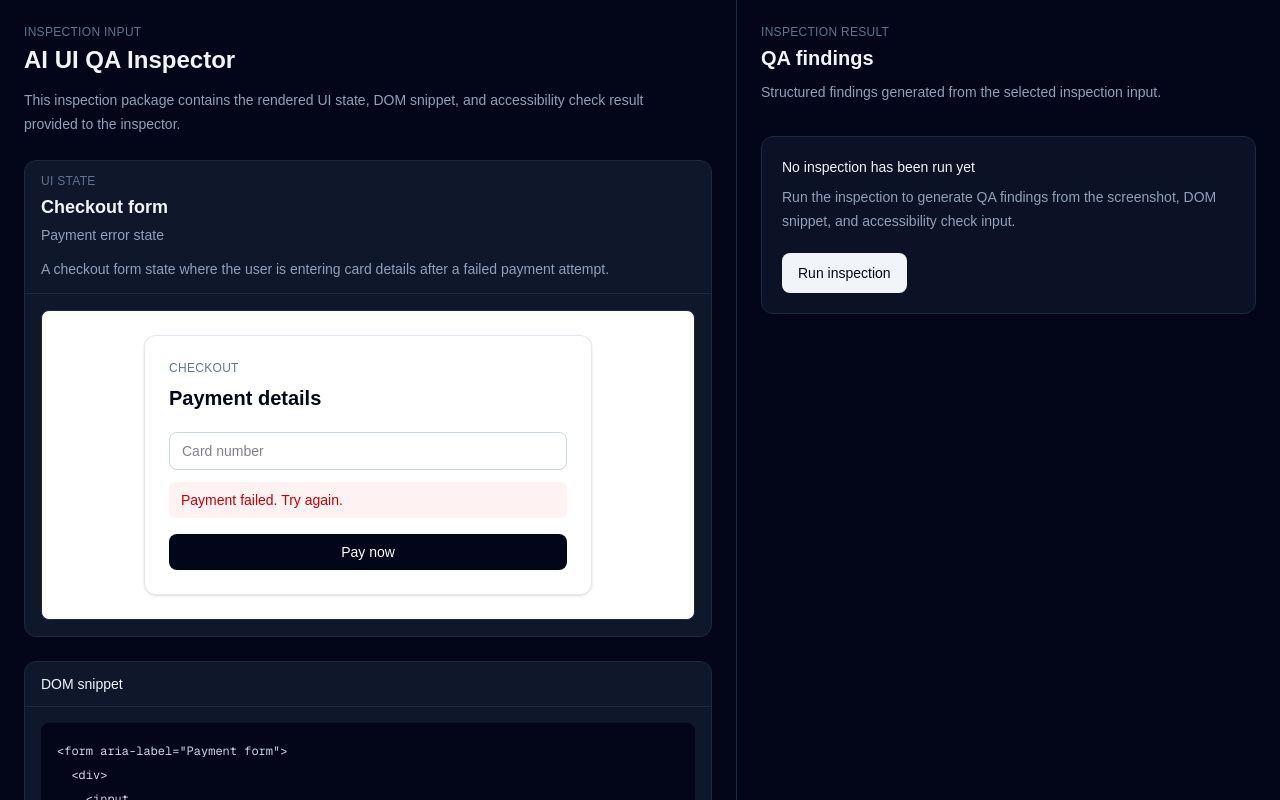
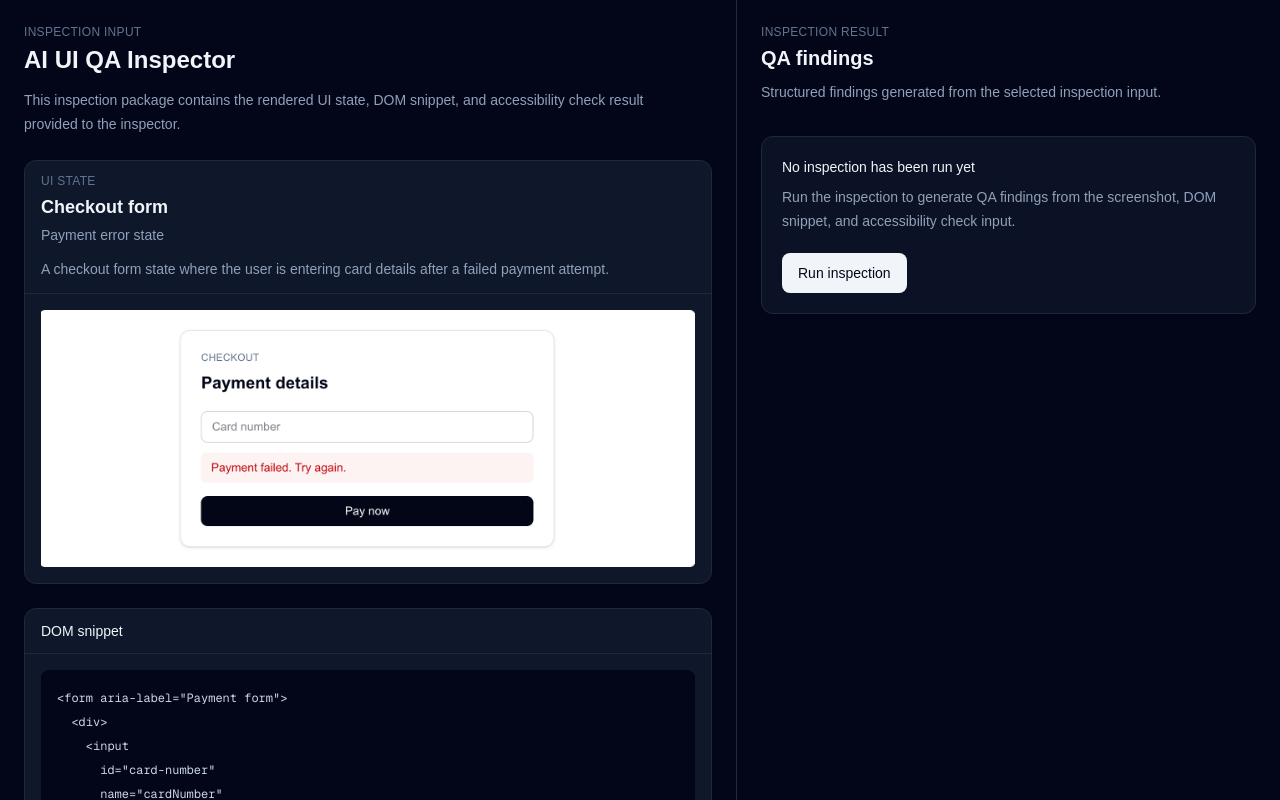
Before and after one commit to NadaSadek/ai-ui-qa-inspector, a Next.js app: page / in a window 1280 px wide. Shown: the top 800 px of the page. Built offline with nearby package versions, Linux system fonts and the light colour scheme.

Commit message:
replace mock with an actual screenshot

```diff
--- a/src/components/qa-inspector/InspectionInputPanel.tsx
+++ b/src/components/qa-inspector/InspectionInputPanel.tsx
@@ -1,6 +1,6 @@
 import type { InspectionTarget } from "@/types/qa";
-import { InputRow } from "./InputRow";
-import { CheckoutScreenshotMock } from "./CheckoutScreenshotMock";
+import Image from "next/image";
+import checkoutPaymentError from "@/../public/screenshots/checkout-payment-error.png";
 
 export const InspectionInputPanel = ({ target }: { target: InspectionTarget }) => (
   <section className="overflow-y-auto p-6" aria-label="Inspection input">
@@ -20,9 +20,14 @@ export const InspectionInputPanel = ({ target }: { target: InspectionTarget }) =
         <p className="mt-1 text-sm text-slate-400">{target.stateName}</p>
         <p className="mt-3 text-sm leading-6 text-slate-400">{target.description}</p>
       </div>
-
       <div className="p-4">
-        <CheckoutScreenshotMock />
+        <Image
+          src={checkoutPaymentError}
+          alt="Checkout form payment error state"
+          loading="eager"
+          sizes="(min-width: 1024px) 55vw, 100vw"
+          className="h-auto w-full object-contain"
+        />
       </div>
     </section>
 
```
Also changed, not shown: public/screenshots/checkout-payment-error.png (added).
